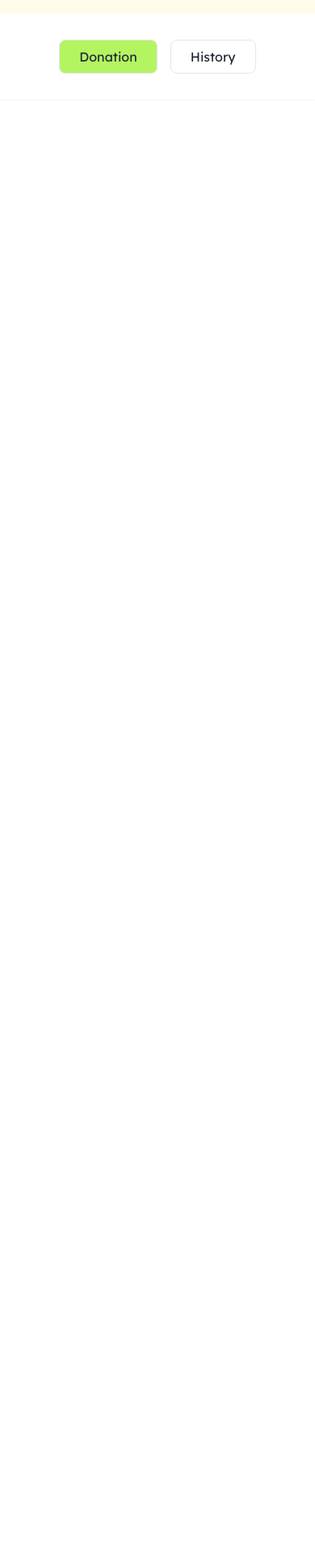
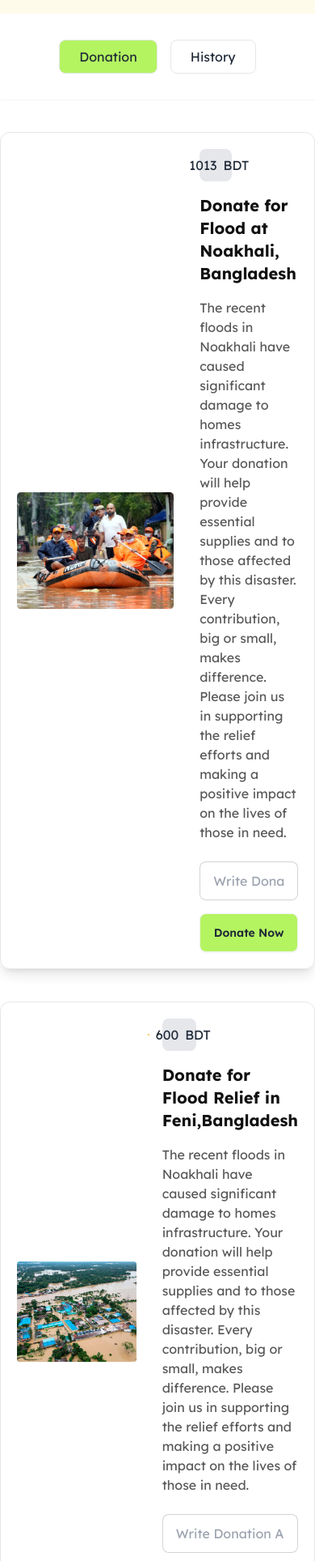
Before and after one commit to khairul1036/Assignment-5, a plain HTML site: page index.html in a window 390 px wide. Shown: the part 72-2000 px from the top of the page at 81% size. Before the commit the page ends 844 px from the top, so only its background shows below. Drawn offline with nearby package versions, Linux system fonts and the light colour scheme.

Commit message:
added donation card but not responsive

```diff
--- a/index.html
+++ b/index.html
@@ -59,7 +59,66 @@
         <!-- toggle button end -->
     </header>
     <main>
+        <!-- Donate field section start -->
+        <section class="max-w-screen-xl mx-auto">
+            <!-- donation card-1 start -->
+            <div class="flex items-center gap-8 border p-5 rounded-xl shadow-lg mt-10">
+                <div class="">
+                    <img class="" src="assets/noakhali.png" alt="">
+                </div>
+                <div class="w-1/2">
+                    <div class="w-3/12 flex justify-center items-center gap-2 px-5 py-2 rounded-lg bg-gray-200">
+                        <img src="assets/coin.png" alt="">
+                        <p>1013</p>
+                        <p>BDT</p>
+                    </div>
+                    <h2 class="font-bold primary-color text-xl my-4">Donate for Flood at Noakhali, Bangladesh</h2>
+                    <p class="secondary-color"> The recent floods in Noakhali have caused significant damage to homes  infrastructure. Your donation will help provide essential supplies and  to those affected by this disaster. Every contribution, big or small, makes  difference. Please join us in supporting the relief efforts and making a positive impact on the lives of those in need.</p>
+                    <input type="text" placeholder="Write Donation Amount" class="input input-bordered w-full mt-6 mb-4" /><br>
+                    <button class="btn w-full btn-color">Donate Now</button>
+                </div>
+            </div>
+            <!-- donation card-1 end -->
 
+            <!-- donation card-2 start -->
+            <div class="flex items-center gap-8 border p-5 rounded-xl shadow-lg my-10">
+                <div class="">
+                    <img class="" src="assets/feni.png" alt="">
+                </div>
+                <div class="w-1/2">
+                    <div class="w-3/12 flex justify-center items-center gap-2 px-5 py-2 rounded-lg bg-gray-200">
+                        <img src="assets/coin.png" alt="">
+                        <p>600</p>
+                        <p>BDT</p>
+                    </div>
+                    <h2 class="font-bold primary-color text-xl my-4">Donate for Flood Relief in Feni,Bangladesh</h2>
+                    <p class="secondary-color"> The recent floods in Noakhali have caused significant damage to homes  infrastructure. Your donation will help provide essential supplies and  to those affected by this disaster. Every contribution, big or small, makes  difference. Please join us in supporting the relief efforts and making a positive impact on the lives of those in need.</p>
+                    <input type="text" placeholder="Write Donation Amount" class="input input-bordered w-full mt-6 mb-4" /><br>
+                    <button class="btn w-full btn-color">Donate Now</button>
+                </div>
+            </div>
+            <!-- donation card-2 end -->
+
+            <!-- donation card-3 start -->
+            <div class="flex items-center gap-8 border p-5 rounded-xl shadow-lg mb-20">
+                <div class="">
+                    <img class="" src="assets/quota-protest.png" alt="">
+                </div>
+                <div class="w-1/2">
+                    <div class="w-3/12 flex justify-center items-center gap-2 px-5 py-2 rounded-lg bg-gray-200">
+                        <img src="assets/coin.png" alt="">
+                        <p>1013</p>
+                        <p>BDT</p>
+                    </div>
+                    <h2 class="font-bold primary-color text-xl my-4">Aid for Injured in the Quota Movement</h2>
+                    <p class="secondary-color"> The recent floods in Noakhali have caused significant damage to homes  infrastructure. Your donation will help provide essential supplies and  to those affected by this disaster. Every contribution, big or small, makes  difference. Please join us in supporting the relief efforts and making a positive impact on the lives of those in need.</p>
+                    <input type="text" placeholder="Write Donation Amount" class="input input-bordered w-full mt-6 mb-4" /><br>
+                    <button class="btn w-full btn-color">Donate Now</button>
+                </div>
+            </div>
+            <!-- donation card-3 end -->
+        </section>
+        <!-- Donate field section end -->
     </main>
 </body>
 </html>
```
